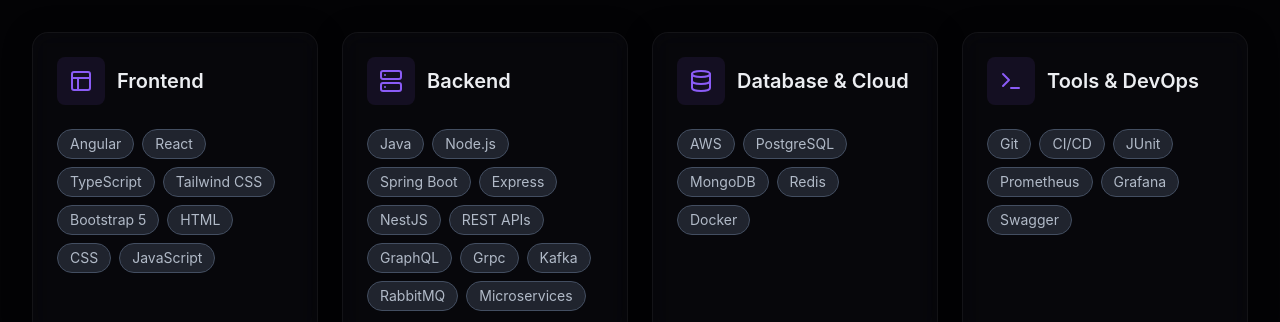
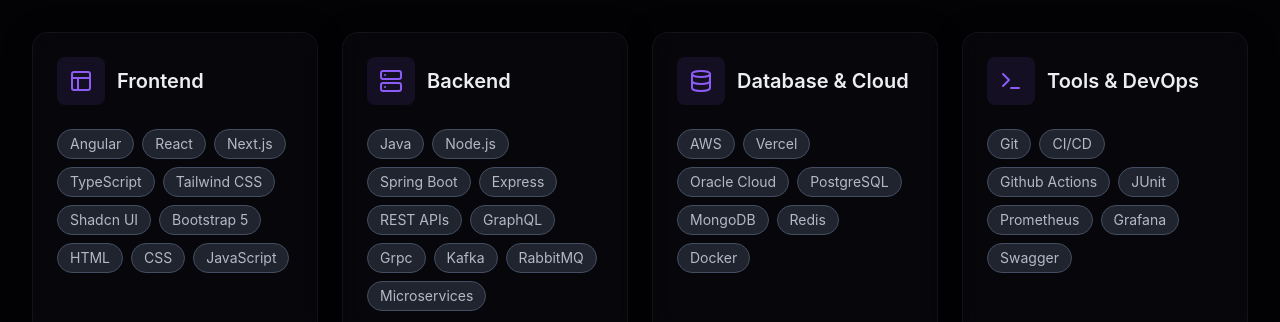
Before and after one commit to dimermichel/portfolio-2025, a React (Vite) app: page / in a window 1280 px wide. Shown: the part 1040-1362 px from the top of the page. Built offline with nearby package versions, Linux system fonts and the light colour scheme; no server answers.

Commit message:
feat: update skills list and improve formatting in constants

```diff
--- a/constants.ts
+++ b/constants.ts
@@ -32,8 +32,10 @@
     skills: [
       "Angular",
       "React",
+      "Next.js",
       "TypeScript",
       "Tailwind CSS",
+      "Shadcn UI",
       "Bootstrap 5",
       "HTML",
       "CSS",
@@ -47,7 +49,6 @@
       "Node.js",
       "Spring Boot",
       "Express",
-      "NestJS",
       "REST APIs",
       "GraphQL",
       "Grpc",
@@ -58,11 +59,27 @@
   },
   {
     name: "Database & Cloud",
-    skills: ["AWS", "PostgreSQL", "MongoDB", "Redis", "Docker"],
+    skills: [
+      "AWS",
+      "Vercel",
+      "Oracle Cloud",
+      "PostgreSQL",
+      "MongoDB",
+      "Redis",
+      "Docker",
+    ],
   },
   {
     name: "Tools & DevOps",
-    skills: ["Git", "CI/CD", "JUnit", "Prometheus", "Grafana", "Swagger"],
+    skills: [
+      "Git",
+      "CI/CD",
+      "Github Actions",
+      "JUnit",
+      "Prometheus",
+      "Grafana",
+      "Swagger",
+    ],
   },
 ];
 
```
